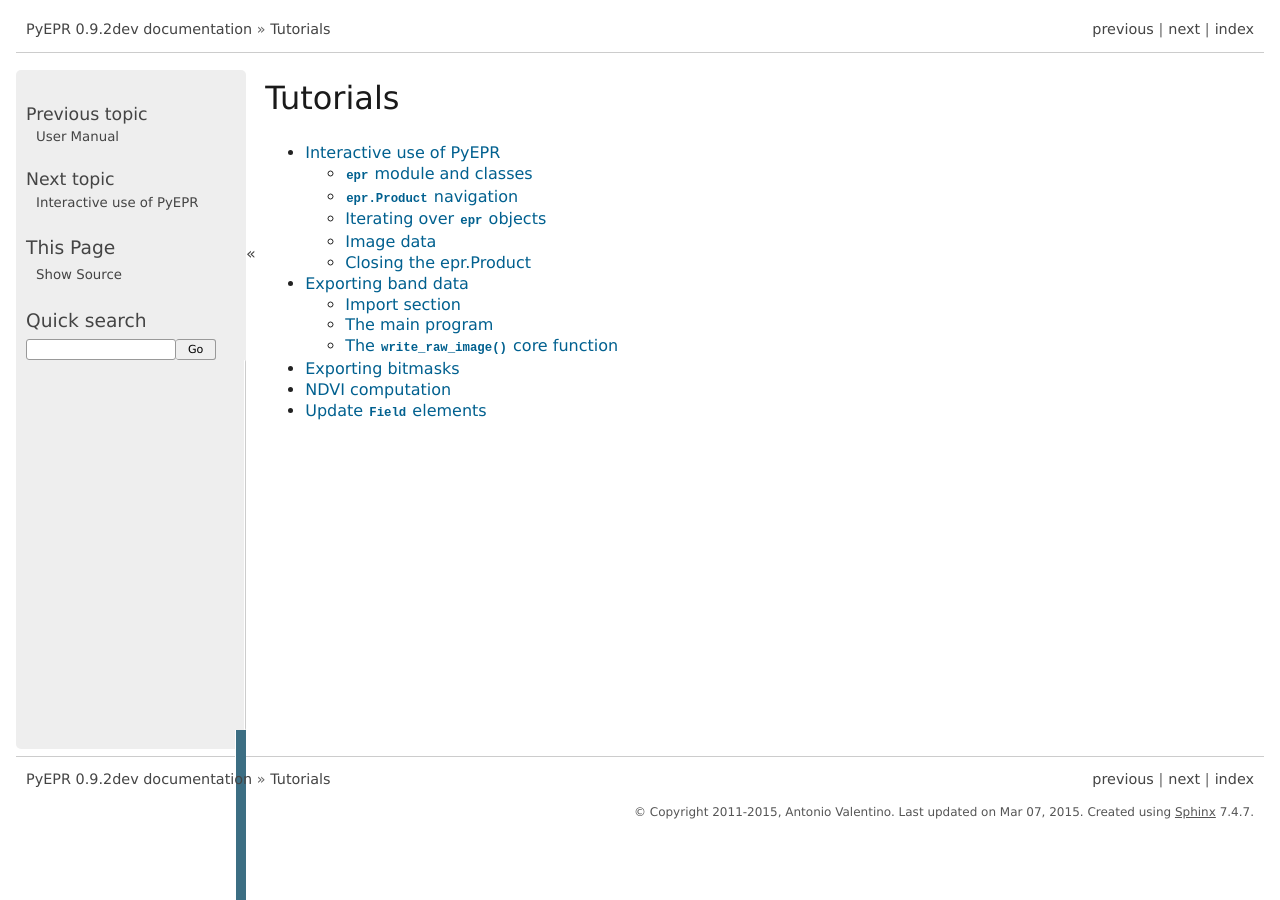
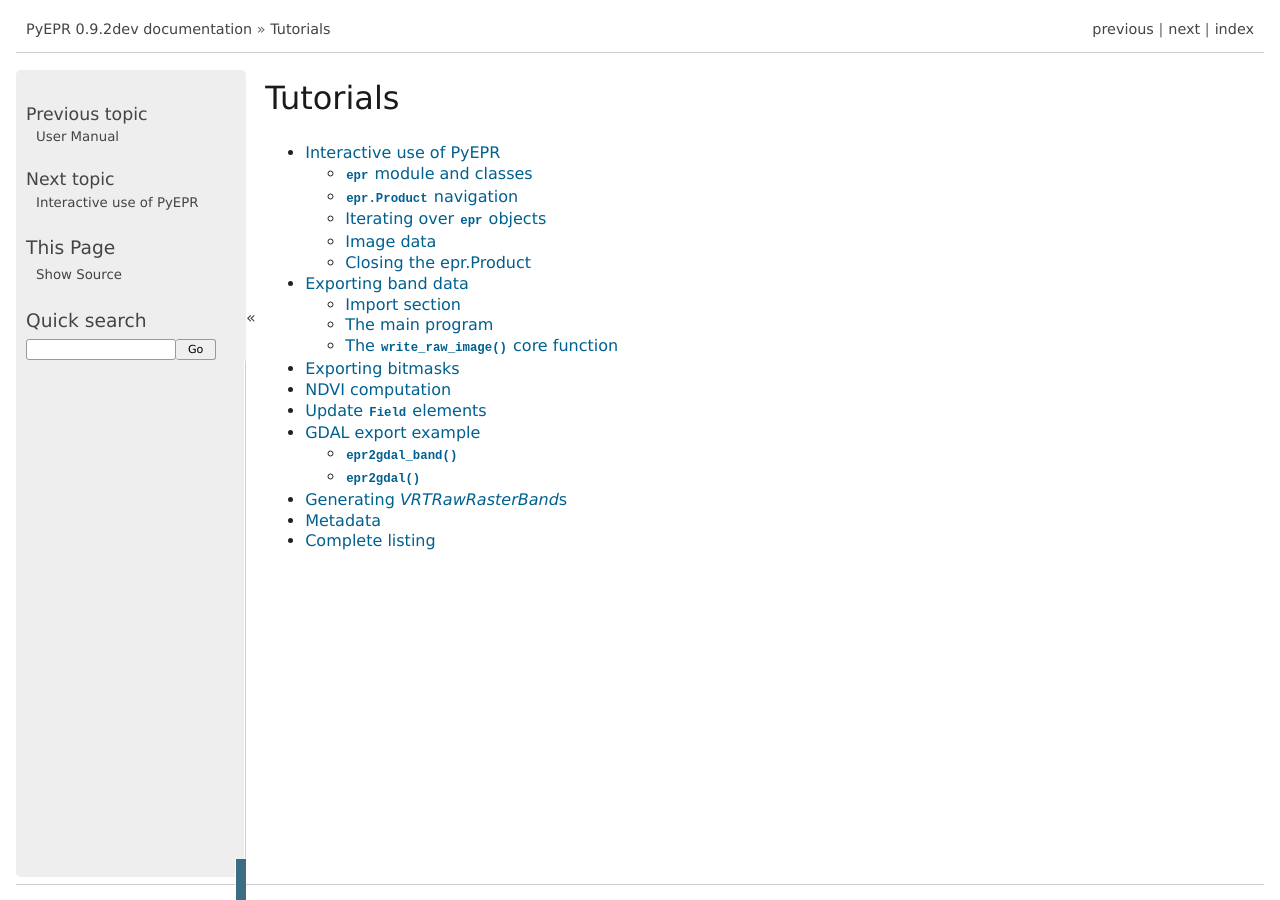
Before and after one commit to avalentino/pyepr, a Sphinx documentation site: the page built from doc/tutorials.txt, in a window 1280 px wide and 900 px high. Built offline with Sphinx 7.4.7, drawn with Linux system fonts in a browser that asks for light colours; formulas are drawn with MathJax 3; some of the changed lines change nothing that is shown.

Commit message:
New GDAL export tutorial

```diff
--- a/doc/NEWS.txt
+++ b/doc/NEWS.txt
@@ -7,6 +7,7 @@
 
 * Improved string representation of fields in case of :data:`E_TID_STRING`
   data type. Now bytes are decoded and represented as Python strings.
+* New tutorial :doc:`gdal_export_example`
 * Improved "Installation" and "Testing" sections of the user manual
 
 
--- /dev/null
+++ b/doc/examples/export_gdalvrt.py
@@ -0,0 +1,185 @@
+#!/usr/bin/env python3
+
+import os
+import epr
+from osgeo import gdal
+
+
+epr_to_gdal_type = {
+    epr.E_TID_UNKNOWN: gdal.GDT_Unknown,
+    epr.E_TID_UCHAR: gdal.GDT_Byte,
+    epr.E_TID_CHAR: gdal.GDT_Byte,
+    epr.E_TID_USHORT: gdal.GDT_UInt16,
+    epr.E_TID_SHORT: gdal.GDT_Int16,
+    epr.E_TID_UINT: gdal.GDT_UInt32,
+    epr.E_TID_INT: gdal.GDT_Int32,
+    epr.E_TID_FLOAT: gdal.GDT_Float32,
+    epr.E_TID_DOUBLE: gdal.GDT_Float64,
+    #epr.E_TID_STRING: gdal.GDT_Unknown,
+    #epr.E_TID_SPARE: gdal.GDT_Unknown,
+    #epr.E_TID_TIME: gdal.GDT_Unknown,
+}
+
+
+def epr2gdal_band(band, vrt):
+    product = band.product
+    dataset = band.dataset
+    record = dataset.read_record(0)
+    field = record.get_field_at(band._field_index - 1)
+
+    ysize = product.get_scene_height()
+    xsize = product.get_scene_width()
+
+    if isinstance(vrt, gdal.Dataset):
+        if (vrt.RasterYSize, vrt.RasterXSize) != (ysize, xsize):
+            raise ValueError('dataset size do not match')
+        gdal_ds = vrt
+    elif os.path.exists(vrt):
+        gdal_ds = gdal.Open(vrt, gdal.GA_Update)
+        if gdal_ds is None:
+            raise RuntimeError('unable to open "{}"'.format(vrt))
+        driver = gdal_ds.GetDriver()
+        if driver.ShortName != 'VRT':
+            raise TypeError('unexpected GDAL driver ({}). '
+                            'VRT driver expected'.format(driver.ShortName))
+    else:
+        driver = gdal.GetDriverByName('VRT')
+        if driver is None:
+            raise RuntimeError('unable to get driver "VRT"')
+
+        gdal_ds = driver.Create(vrt, xsize, ysize, 0)
+        if gdal_ds is None:
+            raise RuntimeError('unable to create "{}" dataset'.format(vrt))
+
+    filename = os.pathsep.join(product.file_path.split('/'))  # denormalize
+    offset = dataset.get_dsd().ds_offset + field.get_offset()
+    line_offset = record.tot_size
+    pixel_offset = epr.get_data_type_size(field.get_type())
+
+    if band.sample_model == epr.E_SMOD_1OF2:
+        pixel_offset *= 2
+    elif band.sample_model == epr.E_SMOD_2OF2:
+        offset += pixel_offset
+        pixel_offset *= 2
+
+    options = [
+        'subClass=VRTRawRasterBand',
+        'SourceFilename={}'.format(filename),
+        'ImageOffset={}'.format(offset),
+        'LineOffset={}'.format(line_offset),
+        'PixelOffset={}'.format(pixel_offset),
+        'ByteOrder=MSB',
+    ]
+
+    gtype = epr_to_gdal_type[field.get_type()]
+    ret = gdal_ds.AddBand(gtype, options=options)
+    if ret != gdal.CE_None:
+        raise RuntimeError(
+            'unable to add VRTRawRasterBand to "{}"'.format(vrt))
+
+    gdal_band = gdal_ds.GetRasterBand(gdal_ds.RasterCount)
+    gdal_band.SetDescription(band.description)
+    metadata = {
+        'name': band.get_name(),
+        'dataset_name': dataset.get_name(),
+        'dataset_description': dataset.description,
+        'lines_mirrored': str(band.lines_mirrored),
+        'sample_model': epr.get_sample_model_name(band.sample_model),
+        'scaling_factor': str(band.scaling_factor),
+        'scaling_offset': str(band.scaling_offset),
+        'scaling_method': epr.get_scaling_method_name(band.scaling_method),
+        'spectr_band_index': str(band.spectr_band_index),
+        'unit': band.unit if band.unit else '',
+        'bm_expr': band.bm_expr if band.bm_expr else '',
+    }
+    gdal_band.SetMetadata(metadata)
+
+    return gdal_ds
+
+
+def epr2gdal(product, vrt, overwrite_existing=False):
+    if isinstance(product, str):
+        filename = product
+        product = epr.open(filename)
+
+    ysize = product.get_scene_height()
+    xsize = product.get_scene_width()
+
+    if os.path.exists(vrt) and not overwrite_existing:
+        raise ValueError('unable to create "{0}". Already exists'.format(vrt))
+
+    driver = gdal.GetDriverByName('VRT')
+    if driver is None:
+        raise RuntimeError('unable to get driver "VRT"')
+
+    gdal_ds = driver.Create(vrt, xsize, ysize, 0)
+    if gdal_ds is None:
+        raise RuntimeError('unable to create "{}" dataset'.format(vrt))
+
+    metadata = {
+        'id_string': product.id_string,
+        'meris_iodd_version': str(product.meris_iodd_version),
+        'dataset_names': ','.join(product.get_dataset_names()),
+        'num_datasets': str(product.get_num_datasets()),
+        'num_dsds': str(product.get_num_dsds()),
+    }
+    gdal_ds.SetMetadata(metadata)
+
+    mph = product.get_mph()
+    metadata = str(mph).replace(' = ', '=').split('\n')
+    gdal_ds.SetMetadata(metadata, 'MPH')
+
+    sph = product.get_sph()
+    metadata = str(sph).replace(' = ', '=').split('\n')
+    gdal_ds.SetMetadata(metadata, 'SPH')
+
+    for band in product.bands():
+        epr2gdal_band(band, gdal_ds)
+
+    # @TODO: set geographic info
+
+    return gdal_ds
+
+
+if __name__ == '__main__':
+    filename = 'MER_LRC_2PTGMV20000620_104318_00000104X000_00000_00000_0001.N1'
+    vrtfilename = os.path.splitext(filename)[0] + '.vrt'
+
+    gdal_ds = epr2gdal(filename, vrtfilename)
+
+    with epr.open(filename) as product:
+        band_index = product.get_band_names().index('water_vapour')
+        band = product.get_band('water_vapour')
+        eprdata = band.read_as_array()
+        unit = band.unit
+        lines_mirrored = band.lines_mirrored
+        scaling_offset = band.scaling_offset
+        scaling_factor = band.scaling_factor
+
+    gdal_band = gdal_ds.GetRasterBand(band_index + 1)
+    vrtdata = gdal_band.ReadAsArray()
+
+    if lines_mirrored:
+        vrtdata = vrtdata[:, ::-1]
+
+    vrtdata = vrtdata * scaling_factor + scaling_offset
+
+    print('Max absolute error:', abs(vrtdata - eprdata).max())
+
+    # plot
+    from matplotlib import pyplot as plt
+
+    plt.figure()
+    plt.subplot(2, 1, 1)
+    plt.imshow(eprdata)
+    plt.grid(True)
+    cb = plt.colorbar()
+    cb.set_label(unit)
+    plt.title('EPR data')
+    plt.subplot(2, 1, 2)
+    plt.imshow(vrtdata)
+    plt.grid(True)
+    cb = plt.colorbar()
+    cb.set_label(unit)
+    plt.title('VRT data')
+    plt.show()
--- /dev/null
+++ b/doc/gdal_export_example.txt
@@ -0,0 +1,225 @@
+GDAL_ export example
+--------------------
+
+This tutorial explains how to use PyEPR_ to generate a file in GDAL Virtual
+Format (VRT) that can be used to access data with the powerful and popular
+GDAL_ library.
+GDAL_ already has support for ENVISAT_ products but this example is
+interesting for two reasons:
+
+* it exploits some low level feature (like e.g. offset management) that are
+  rarely used but that can be very useful in some cases
+* the generated VRT file uses raw raster access and it can be opened in
+  update mode to modify the ENVISAT_ product data.
+  This feature is not supported by the native ENVISAT_ driver of the GDAL_
+  library
+
+The complete code of the example is available in the
+:download:`examples/export_gdalvrt.py` file.
+It is organized so that it can also be imported as a module in any program.
+
+The :mod:`export_gdalvrt` module provides two functions:
+
+.. function:: epr2gdal_band(band, vrt)
+
+    Takes in input an :class:`epr.Band` object and a VRT dataset
+    and add a GDAL_ band to the VRT dataset
+
+
+.. function:: epr2gdal(product, vrt, overwrite_existing=False)
+
+    Takes in input a PyEPR_ :class:`Product` (or a filename) and the
+    file name of the output VRT file and generates the VRT file itself
+    containing a band for each :class:`epr.Band` present in the original
+    :class:`epr.Product` and also associated metadata.
+
+
+The :func:`epr2gdal` function first creates the VRT dataset
+
+
+.. raw:: latex
+
+    \fvset{fontsize=\footnotesize}
+
+.. literalinclude:: examples/export_gdalvrt.py
+   :language: python
+   :lines: 101-117
+
+
+and then loops on all :class:`epr.Band`\ s of the PyEPR_ :class:`epr.Product`
+calling the :func:`epr2gdal_band` function on each of them:
+
+
+.. raw:: latex
+
+    \fvset{fontsize=\footnotesize}
+
+.. literalinclude:: examples/export_gdalvrt.py
+   :language: python
+   :lines: 136-137
+
+
+The :mod:`export_gdalvrt` module also provides a :data:`epr_to_gdal_type`
+mapping between EPR and GDAL data type identifiers.
+
+
+Generating *VRTRawRasterBand*\ s
+--------------------------------
+
+The core of the example is the part of the code in the :func:`epr2gdal_band`
+function that generates the GDAL_ *VRTRawRasterBand*.
+It is a description of a raster file that the GDAL_ library uses for low level
+data access.
+Of course the entire machinery works because data in :class:`epr.Band`\s and
+:class:`epr.Dataset`\ s of ENVISAT_ products are stored as contiguous
+rasters.
+
+
+.. raw:: latex
+
+    \fvset{fontsize=\footnotesize}
+
+.. literalinclude:: examples/export_gdalvrt.py
+   :language: python
+   :lines: 54-78
+
+
+The fundamental part is the computation of the:
+
+:ImageOffset:
+    the offset in bytes to the beginning of the first pixel of data with
+    respect to the beginning of the file.
+
+    In the example it is computed using
+
+    * the :data:`epr.DSD.ds_offset` attribute, that represents the offset
+      in bytes of the :class:`epr.Dataset` from the beginning of the file,
+      and
+    * the :meth:`epr.Field.get_offset` method that returns the offset in
+      bytes of the :class:`epr.Field` containing :class:`epr.Band` data from
+      the beginning of the :class:`epr.Record`
+
+     ::
+
+        offset = dataset.get_dsd().ds_offset + field.get_offset()
+
+:LineOffset:
+    the offset in bytes from the beginning of one *scanline* of data and the
+    next scanline of data.
+    In the example it is set to the :class:`epr.Record` size in bytes using
+    the :attr:`epr.Record.tot_size` attribute::
+
+        line_offset = record.tot_size
+
+:PixelOffset:
+    the offset in bytes from the beginning of one pixel and the next on
+    the same line. Usually it corresponds to the size in bytes of the
+    elementary data type.
+    It is set using the :meth:`epr.Field.get_type` method and the
+    :func:`epr.get_data_type_size` function::
+
+        pixel_offset = epr.get_data_type_size(field.get_type())
+
+
+The band size in lines and columns of the GDAL_ bands is fixed at GDAL_
+dataset level when it is created:
+
+
+.. raw:: latex
+
+    \fvset{fontsize=\footnotesize}
+
+.. literalinclude:: examples/export_gdalvrt.py
+   :language: python
+   :lines: 50-52
+
+
+Please note that in case of :class:`epr.Dataset`\ s storing complex values,
+like in `MDS1` :class:`epr.Dataset` of ASAR IMS :class:`epr.Product`\ s,
+pixels of real and imaginary parts are interleaved, so to represent
+:class:`epr.Band`\ s of the two components the pixel offset have to be
+doubled and an additional offset (one pixel) must be added to the
+*ImageOffset* of the :class:`epr.Band` representing the imaginary part:
+
+
+.. raw:: latex
+
+    \fvset{fontsize=\footnotesize}
+
+.. literalinclude:: examples/export_gdalvrt.py
+   :language: python
+   :lines: 59-63
+
+
+.. note::
+
+   the PyEPR_ API does not supports complex :class:`Band`\ s.
+   :class:`epr.Dataset`\s containing complex data, like the `MDS1`
+   :class:`epr.Dataset` of ASAR IMS :class:`epr.Product`\ s, are associated
+   to two distinct :class:`epr.Band`\s containing the real (I) and the
+   imaginary (Q) component respectively.
+
+   GDAL_, instead, supports complex data types, so it is possible to map a
+   complex ENVISAT_ :class:`epr.Dataset` onto a single GDAL_ bands with
+   complex data type.
+
+   This case is not handled in the example.
+
+
+Metadata
+--------
+
+The :func:`epr2gdal_band` function also stores a small set of metadata for
+each :class:`epr.Band`:
+
+
+.. raw:: latex
+
+    \fvset{fontsize=\footnotesize}
+
+.. literalinclude:: examples/export_gdalvrt.py
+   :language: python
+   :lines: 80-95
+
+
+Metadata are also stored at GDAL_ dataset level by the :func:`epr2gdal`
+function:
+
+
+.. raw:: latex
+
+    \fvset{fontsize=\footnotesize}
+
+.. literalinclude:: examples/export_gdalvrt.py
+   :language: python
+   :lines: 119-126
+
+
+The  :func:`epr2gdal` function also stores the contents of the *MPH* and the
+*SPH* records as GDAL_ dataset matadata in custom domains:
+
+
+.. raw:: latex
+
+    \fvset{fontsize=\footnotesize}
+
+.. literalinclude:: examples/export_gdalvrt.py
+   :language: python
+   :lines: 128-134
+
+
+Complete listing
+----------------
+
+.. raw:: latex
+
+    \fvset{fontsize=\footnotesize}
+
+.. literalinclude:: examples/export_gdalvrt.py
+   :language: python
+   :linenos:
+
+
+.. _GDAL: http://www.gdal.org
+.. _PyEPR: https://github.com/avalentino/pyepr
+.. _ENVISAT: https://envisat.esa.int
--- a/doc/tutorials.txt
+++ b/doc/tutorials.txt
@@ -9,3 +9,4 @@
    bitmask_example
    ndvi_example
    update_example
+   gdal_export_example
```
